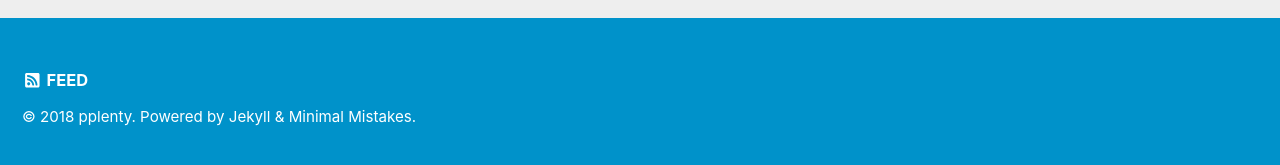
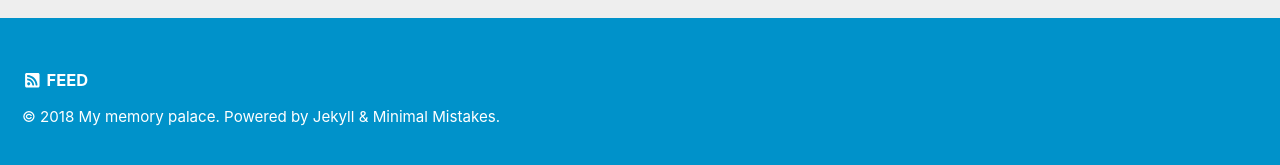
Before and after one commit to kohyusik/kohyusik.github.io, a Jekyll site: the page built from _pages/categories/category-javascript.md, in a window 1280 px wide and 900 px high, scrolled down 253 px. Shown: the part 727-892 px from the top of the window. Built offline with Jekyll 4.4.1, drawn with Linux system fonts in a browser that asks for light colours; nearby versions of some CDN libraries; some of the changed text lies outside the part shown.

Commit message:
change blog title

```diff
--- a/_config.yml
+++ b/_config.yml
@@ -16,7 +16,7 @@ minimal_mistakes_skin    : "air" # "default" # "air", "aqua", "contrast", "dark"
 
 # Site Settings
 locale                   : "ko_KR"
-title                    : "pplenty"
+title                    : "My memory palace"
 title_separator          : "-"
 name                     : ""
 description              : ""
```
